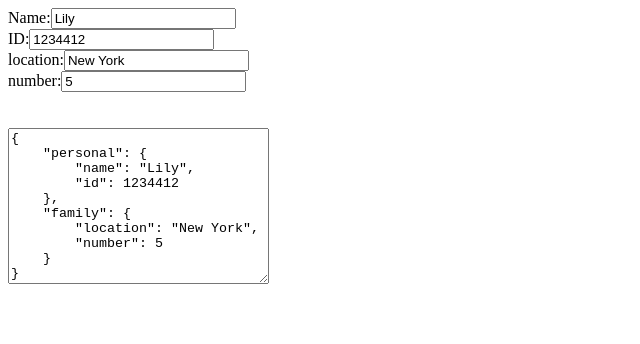
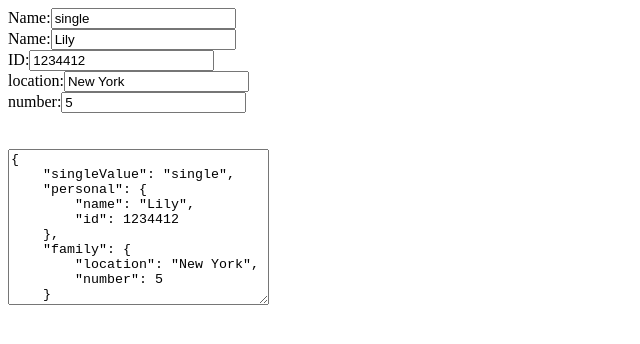
Before and after one commit to vthinkxie/ng-form, an Angular app: page / in a window 1280 px wide. Shown: the top 344 px of the page, without its empty margins (0-640 px from the left). Built offline with nearby package versions, Linux system fonts and the light colour scheme.

Commit message:
add child componetns

```diff
--- a/src/app/app.module.ts
+++ b/src/app/app.module.ts
@@ -7,9 +7,10 @@ import { FormComponent } from './form/form.component';
 import { EditorComponent } from './editor/editor.component';
 import { ChildFormPersonalComponent } from './child-form-personal/child-form-personal.component';
 import { ChildFormFamilyComponent } from './child-form-family/child-form-family.component';
+import { ChildFormSingleComponent } from './child-form-single/child-form-single.component';
 
 @NgModule({
-  declarations: [AppComponent, FormComponent, EditorComponent, ChildFormPersonalComponent, ChildFormFamilyComponent],
+  declarations: [AppComponent, FormComponent, EditorComponent, ChildFormPersonalComponent, ChildFormFamilyComponent, ChildFormSingleComponent],
   imports: [BrowserModule, ReactiveFormsModule, FormsModule],
   providers: [],
   bootstrap: [AppComponent]
--- /dev/null
+++ b/src/app/child-form-single/child-form-single.component.html
@@ -0,0 +1,3 @@
+<ng-container [formGroup]="controlContainer.control">
+  <div><label>Name:</label><input type="text" formControlName="singleValue" /></div>
+</ng-container>
--- /dev/null
+++ b/src/app/child-form-single/child-form-single.component.ts
@@ -0,0 +1,16 @@
+import { Component, OnInit } from '@angular/core';
+import { ControlContainer } from '@angular/forms';
+
+@Component({
+  selector: 'app-child-form-single',
+  templateUrl: './child-form-single.component.html',
+  styleUrls: ['./child-form-single.component.css']
+})
+export class ChildFormSingleComponent implements OnInit {
+
+  constructor(public controlContainer: ControlContainer) {}
+
+  ngOnInit(): void {
+  }
+
+}
--- a/src/app/form/form.component.html
+++ b/src/app/form/form.component.html
@@ -1,4 +1,5 @@
 <form [formGroup]="validateForm">
+  <app-child-form-single></app-child-form-single>
   <app-child-form-personal></app-child-form-personal>
   <app-child-form-family></app-child-form-family>
 </form>
--- a/src/app/form/form.component.ts
+++ b/src/app/form/form.component.ts
@@ -23,6 +23,7 @@ export class FormComponent implements OnInit {
   constructor(private formBuilder: FormBuilder, private dataBusService: DataBusService) {}
   ngOnInit(): void {
     this.validateForm = this.formBuilder.group({
+      singleValue: null,
       personal: this.formBuilder.group({
         name: [null],
         id: [null]
--- a/src/app/rest-api.service.ts
+++ b/src/app/rest-api.service.ts
@@ -11,6 +11,7 @@ export class RestApiService {
   }
   getServerData() {
     return of({
+      singleValue: 'single',
       personal: { name: 'Lily', id: 1234412 }
     });
   }
```
Also changed, not shown: src/app/child-form-single/child-form-single.component.css (added).
